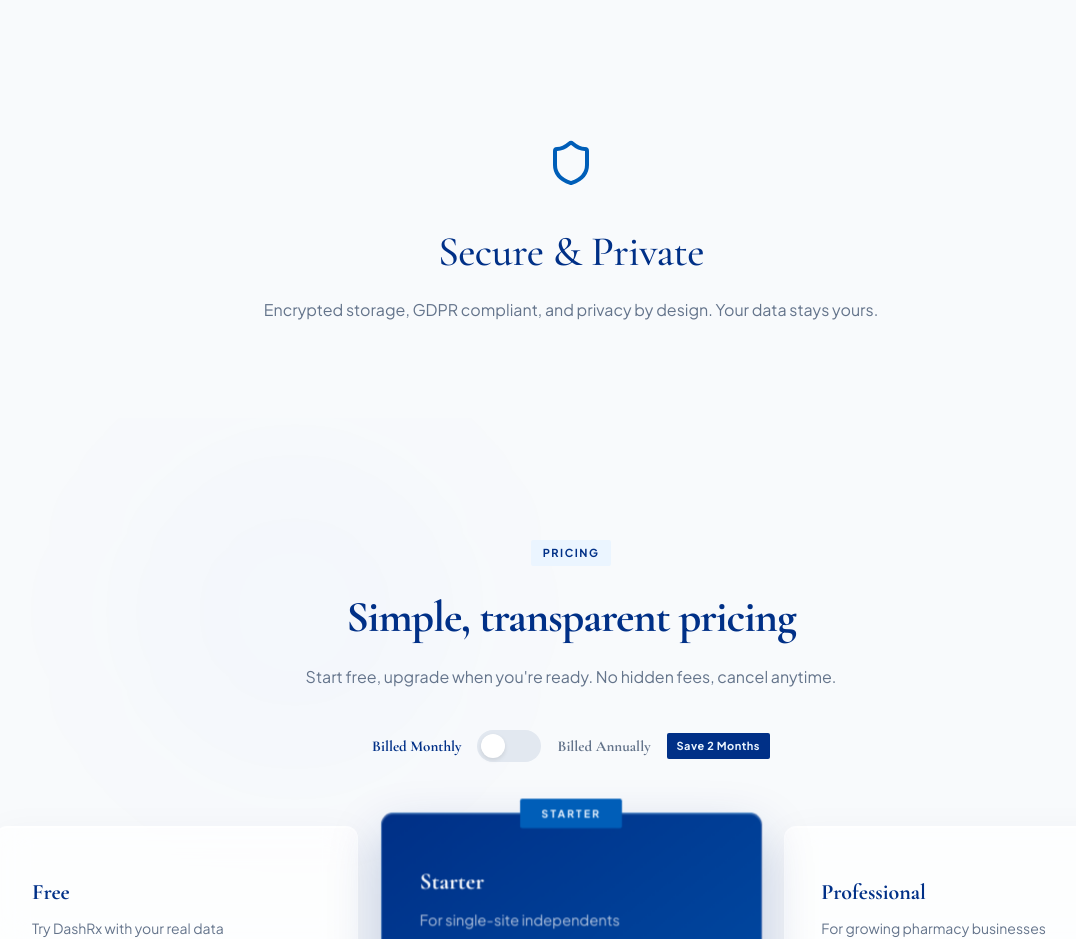
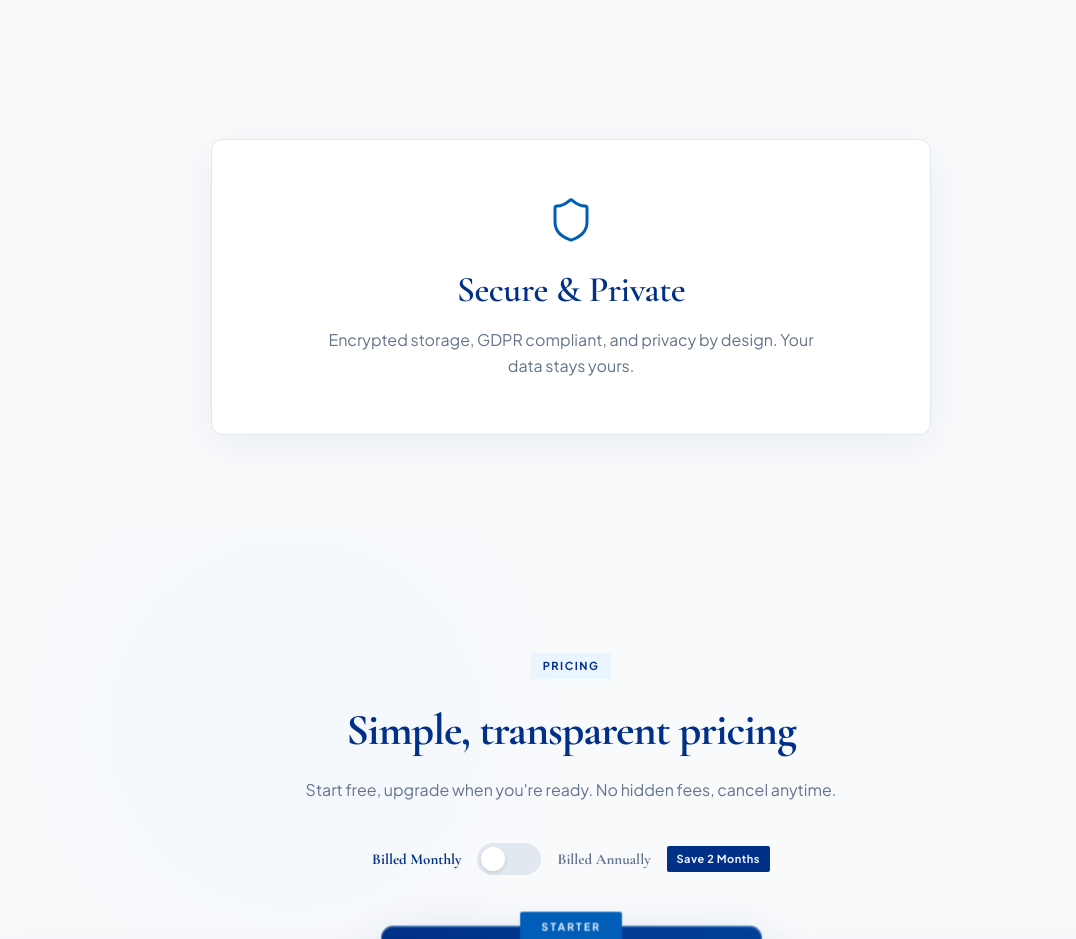
Before and after one commit to Vrushi14/DashR, a React (Vite) app: page / in a window 1280 px wide. Shown: the part 4840-5779 px from the top of the page, without its empty margins (69-1145 px from the left). Built offline with nearby package versions, Linux system fonts and the light colour scheme; no server answers.

Commit message:
updated changes

```diff
--- a/src/index.css
+++ b/src/index.css
@@ -677,6 +677,52 @@ a:hover {
   background: rgba(255, 255, 255, 0.9);
   border-color: rgba(255, 255, 255, 1);
   box-shadow: 0 25px 50px rgba(15, 40, 84, 0.12), inset 0 1px 0 rgba(255,255,255,1);
+}
+
+/* Home — Secure & Private highlight card */
+.secure-private-card {
+  max-width: 720px;
+  margin: 0 auto;
+  padding: 56px 48px;
+  text-align: center;
+  display: flex;
+  flex-direction: column;
+  align-items: center;
+  gap: 0;
+  background: var(--bg-secondary);
+  border: 1px solid var(--divider-color);
+  border-radius: 12px;
+  box-shadow: 0 10px 40px rgba(15, 40, 84, 0.06);
+  transition: box-shadow 0.3s ease, border-color 0.3s ease;
+}
+
+.secure-private-card:hover {
+  border-color: rgba(0, 94, 184, 0.2);
+  box-shadow: 0 16px 48px rgba(15, 40, 84, 0.1);
+}
+
+.dark-theme .secure-private-card {
+  background: var(--bg-secondary);
+  border-color: var(--divider-color);
+}
+
+.secure-private-card-title {
+  font-family: var(--font-heading);
+  font-size: 36px;
+  font-weight: 600;
+  color: var(--primary-color);
+  margin: 24px 0 16px;
+  letter-spacing: -0.5px;
+  line-height: 1.2;
+}
+
+.secure-private-card-text {
+  font-family: var(--font-body);
+  font-size: 16px;
+  color: var(--text-muted);
+  line-height: 1.6;
+  max-width: 520px;
+  margin: 0;
 }
 
 .step-badge {
@@ -1644,9 +1690,16 @@ a:hover {
   /* DashRx Navy */
   font-family: var(--font-logo);
   letter-spacing: -0.7px;
-  padding: 8px 12px;
-  margin-bottom: 32px;
+  padding: 4px 12px 0;
+  margin-bottom: 8px;
   text-decoration: none;
+}
+
+.sidebar-logo img {
+  height: 80px;
+  width: auto;
+  max-width: 100%;
+  object-fit: contain;
 }
 
 .dark-theme .sidebar-logo {
@@ -1659,6 +1712,11 @@ a:hover {
 
 .dark-theme .sidebar-logo span {
   color: #38BDF8;
+}
+
+.sidebar-nav-groups {
+  flex: 1;
+  overflow-y: auto;
 }
 
 .sidebar-section-title {
@@ -1667,8 +1725,12 @@ a:hover {
   color: var(--text-muted);
   text-transform: uppercase;
   letter-spacing: 1.2px;
-  margin: 20px 12px 8px 12px;
+  margin: 14px 12px 8px 12px;
   font-family: var(--font-body);
+}
+
+.sidebar-nav-groups > .sidebar-section-title:first-child {
+  margin-top: 4px;
 }
 
 .sidebar-link {
--- a/src/pages/Dashboard.jsx
+++ b/src/pages/Dashboard.jsx
@@ -878,9 +878,9 @@ export default function Dashboard() {
         {/* ── Sidebar ── */}
         <aside className="dashboard-sidebar">
           <Link to="/" className="sidebar-logo">
-            <img src="/DashRx.png" alt="DashRx" style={{ height: 55, objectFit: 'contain' }} />
+            <img src="/DashRx.png" alt="DashRx" />
           </Link>
-          <div style={{ flex: 1, overflowY: 'auto' }}>
+          <div className="sidebar-nav-groups">
             <div className="sidebar-section-title">Audit Hub</div>
             <nav style={{ display: 'flex', flexDirection: 'column' }}>
               <SideBtn tab="dashboard" icon={LayoutDashboard} label="FP34 Dashboard" activeTab={activeTab} setActiveTab={setActiveTab} />
--- a/src/pages/Home.jsx
+++ b/src/pages/Home.jsx
@@ -360,12 +360,14 @@ export default function Home() {
       </section>
 
       <section className="py-24">
-        <div className="container text-center">
-          <Shield size={48} color="var(--chart-blue)" style={{ margin: '0 auto 24px' }} />
-          <h2 className="section-title">Secure & Private</h2>
-          <p className="section-subtitle" style={{ maxWidth: '650px', margin: '0 auto' }}>
-            Encrypted storage, GDPR compliant, and privacy by design. Your data stays yours.
-          </p>
+        <div className="container">
+          <div className="secure-private-card">
+            <Shield size={48} color="var(--chart-blue)" strokeWidth={1.5} aria-hidden />
+            <h2 className="secure-private-card-title">Secure &amp; Private</h2>
+            <p className="secure-private-card-text">
+              Encrypted storage, GDPR compliant, and privacy by design. Your data stays yours.
+            </p>
+          </div>
         </div>
       </section>
 
```
